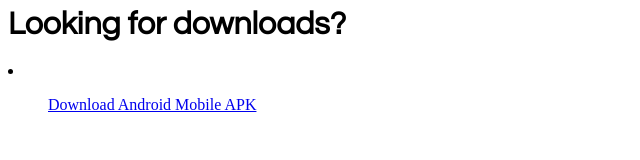
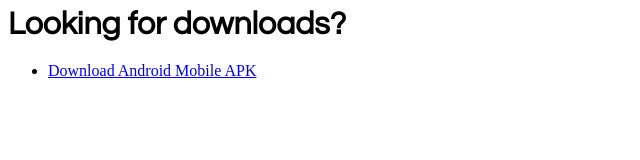
Before and after one commit to DFApp/dfapp.github.io, a plain HTML site: page index.html in a window 1280 px wide. Shown: the whole page, without its empty margins (0-640 px from the left). Drawn offline with Linux system fonts and the light colour scheme.

Commit message:
Oops, tags flipped

```diff
--- a/index.html
+++ b/index.html
@@ -5,8 +5,8 @@
   </head>
   <body>
     <h1 style="font-family:Century Gothic">Looking for downloads?</h1>
-    <li>
-      <ul><a href="/downloads/android/DiamondFire-Mobile.apk">Download Android Mobile APK</a></ul>
-    </li>
+    <ul>
+      <li><a href="/downloads/android/DiamondFire-Mobile.apk">Download Android Mobile APK</a></li>
+    </ul>
   </body>
 </html>
```
